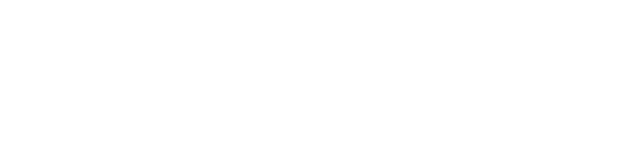
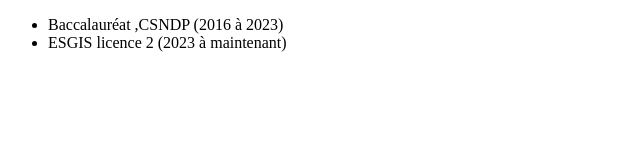
Before and after one commit to repsorp39/mon-cv, a plain HTML site: page index.html in a window 1280 px wide. Shown: the whole page, without its empty margins (0-640 px from the left). Drawn offline with Linux system fonts and the light colour scheme.

Commit message:
mise en place de la section formations

```diff
--- a/index.html
+++ b/index.html
@@ -7,6 +7,11 @@
     <link rel="stylesheet" href="style.css">
 </head>
 <body>
-
+    <section class="formation">
+        <ul>
+            <li>Baccalauréat ,CSNDP (2016 à 2023)</li>
+            <li>ESGIS licence 2 (2023 à maintenant)</li>
+        </ul>
+    </section>
 </body>
 </html>
```
